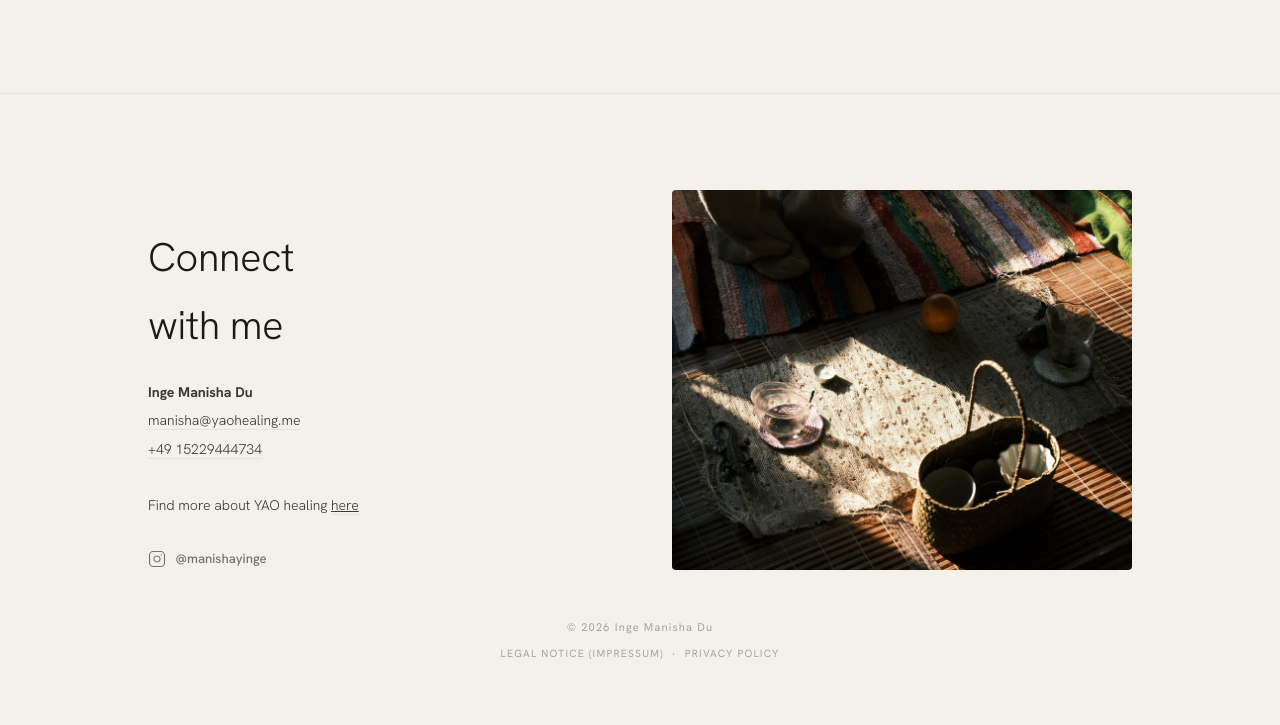
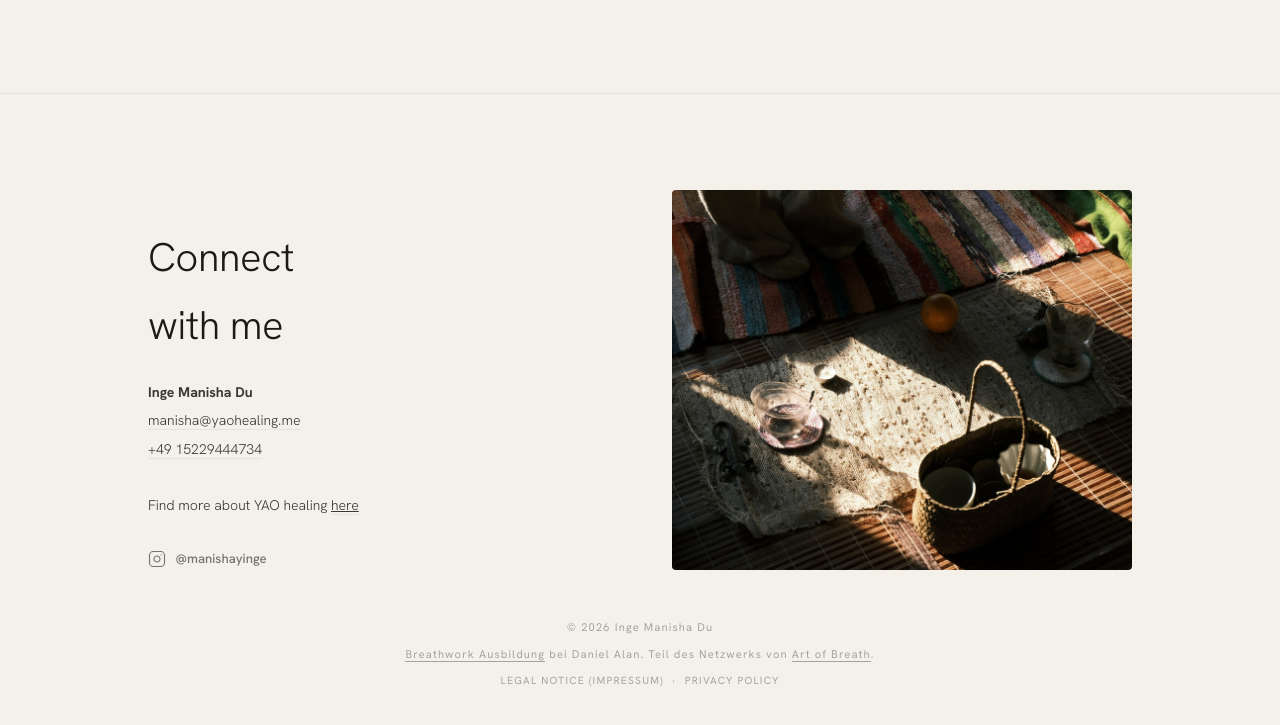
Before and after one commit to rweilbacher/yaohealing-website, a plain HTML site: page index.html in a window 1280 px wide. Shown: the part 5176-5901 px from the top of the page. Drawn offline with Linux system fonts and the light colour scheme.

Commit message:
Update 2026-11-27 20:22:34

```diff
--- a/index.html
+++ b/index.html
@@ -545,6 +545,12 @@
     }
     .footer-legal a:hover { color: var(--stone); border-color: var(--stone); }
     .footer-sep { color: var(--stone-lt); }
+    .footer-credit a {
+      color: var(--stone-lt);
+      border-bottom: 1px solid var(--stone-lt);
+      transition: border-color 0.3s, color 0.3s;
+    }
+    .footer-credit a:hover { color: var(--stone); border-color: var(--stone); }
 
     /* ═══════════════════════════════
        RESPONSIVE
@@ -789,6 +795,9 @@
     </div>
     <div class="footer-bar">
       <p>&copy; 2026 Inge Manisha Du</p>
+      <p class="footer-credit">
+        <a href="https://www.daniel-alan.com/breathwork-ausbildung" target="_blank" rel="noopener">Breathwork Ausbildung</a> bei Daniel Alan. Teil des Netzwerks von <a href="https://www.art-of-breath.com" target="_blank" rel="noopener">Art of Breath</a>.
+      </p>
       <nav class="footer-legal">
         <a href="legal.html#impressum">Legal Notice (Impressum)</a>
         <span class="footer-sep">·</span>
```
Also changed, not shown: 1 other file.
